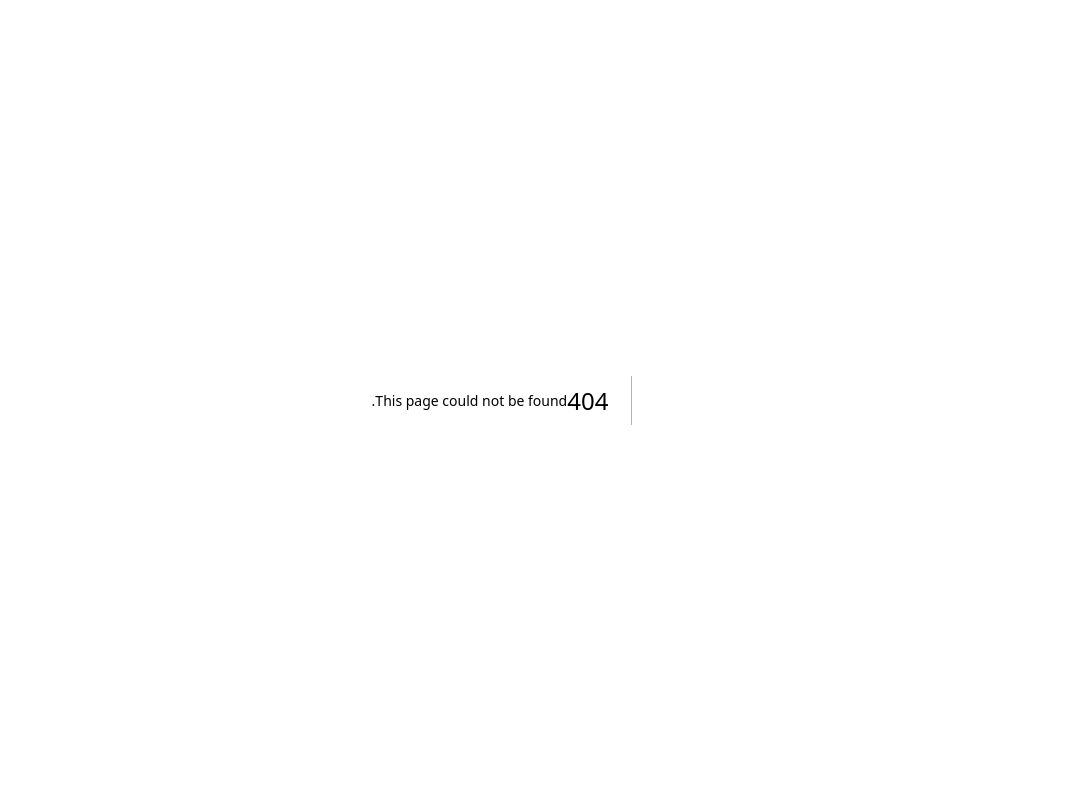
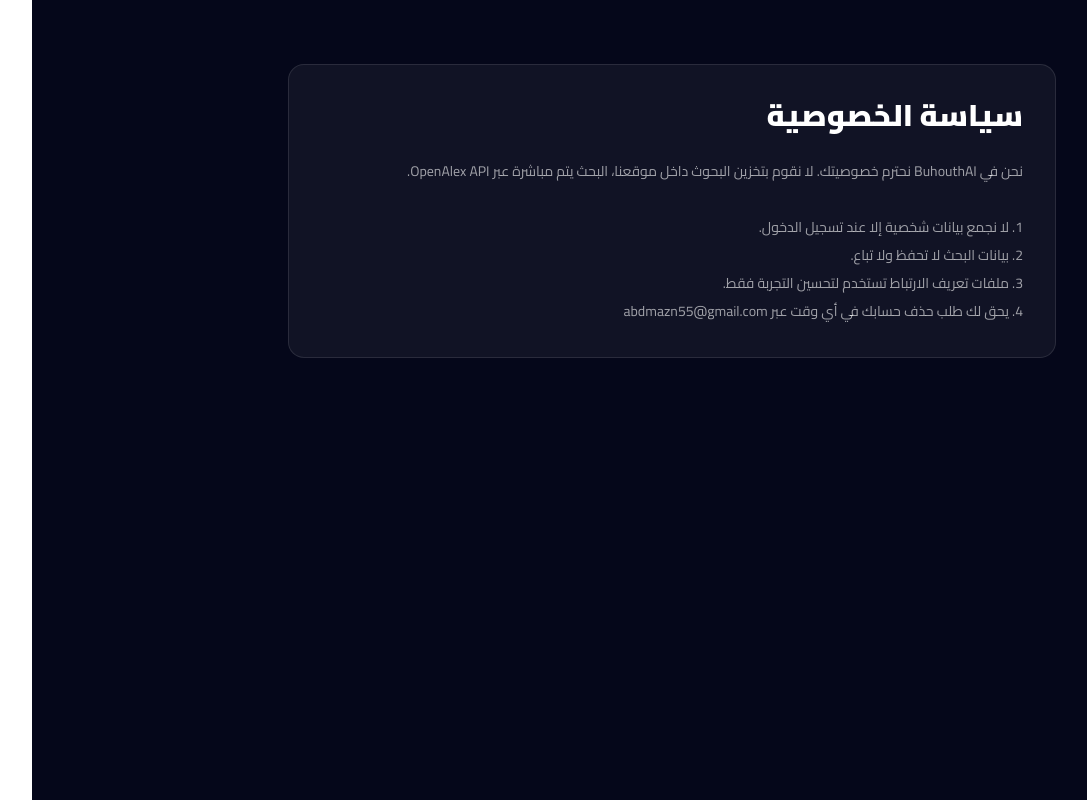
Before and after one commit to mahmoodabdm/buhouthal, a Next.js app: page /privacy in a window 1280 px wide. Before the commit this address had no page. Shown: the whole page, without its empty margins (170-1257 px from the left). Built offline with nearby package versions, Linux system fonts and the light colour scheme.

Commit message:
Create page.tsx

```diff
--- /dev/null
+++ b/app/privacy/page.tsx
@@ -0,0 +1,17 @@
+export default function Privacy() {
+  return (
+    <main className="min-h-screen bg-[#05071a] text-white px-6 py-16">
+      <div className="max-w-3xl mx-auto bg-white/[0.05] border border-white/10 p-8 rounded-2xl">
+        <h1 className="text-3xl font-black mb-6">سياسة الخصوصية</h1>
+        <p className="text-white/60 leading-loose text-sm">
+          نحن في BuhouthAI نحترم خصوصيتك. لا نقوم بتخزين البحوث داخل موقعنا، البحث يتم مباشرة عبر OpenAlex API.
+          <br/><br/>
+          1. لا نجمع بيانات شخصية إلا عند تسجيل الدخول.<br/>
+          2. بيانات البحث لا تحفظ ولا تباع.<br/>
+          3. ملفات تعريف الارتباط تستخدم لتحسين التجربة فقط.<br/>
+          4. يحق لك طلب حذف حسابك في أي وقت عبر abdmazn55@gmail.com
+        </p>
+      </div>
+    </main>
+  )
+}
```
